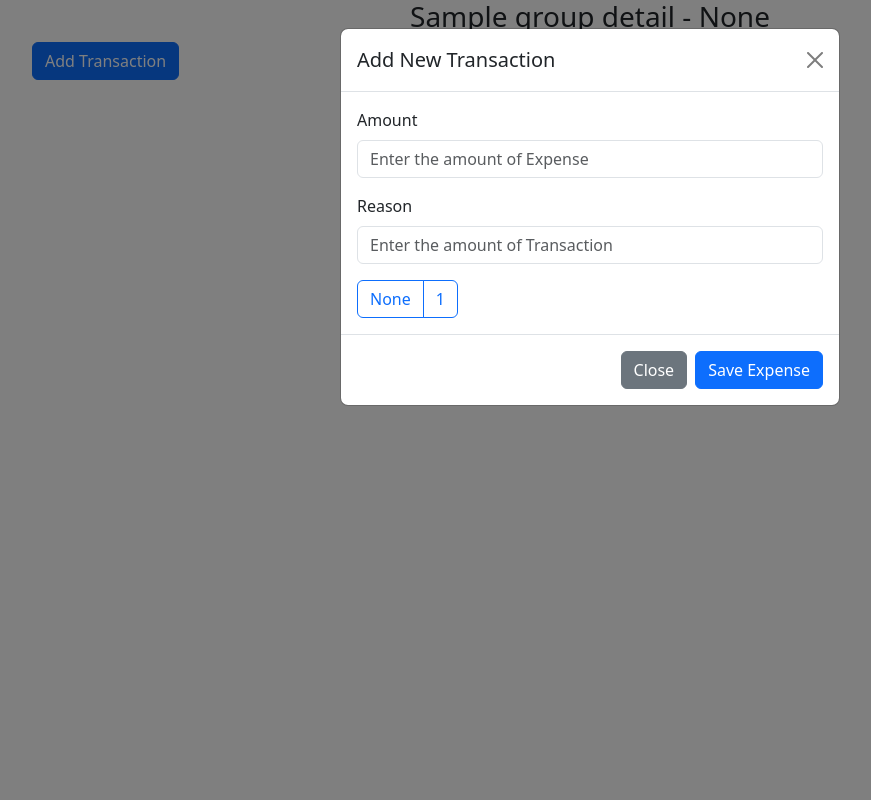
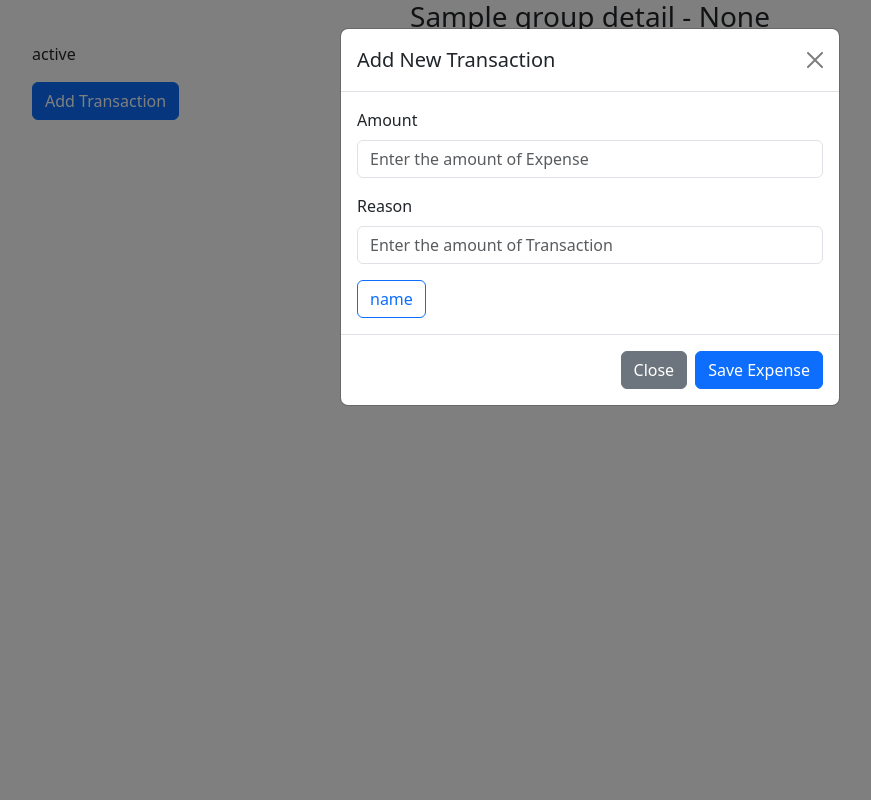
Before and after one commit to MBSA-INFINITY/SimplySplit, a Flask app: page /group/1 in a window 1280 px wide, after a click on "Add Transaction". Shown: the whole page, without its empty margins (50-921 px from the left). Run offline with Flask 3, Linux system fonts and the light colour scheme; a database or web service that is not in the repository returns one stand-in record (values such as "Sample title").

Commit message:
split working now!!!

```diff
--- a/controllers/dashboard.py
+++ b/controllers/dashboard.py
@@ -17,9 +17,6 @@
     group_state = {str(user_id): 0}
     for friend_user_id in list_of_friends:
         group_state[str(friend_user_id)] = 0
-        detail = {"user_id": user_id, "friend_user_id": friend_user_id, "group_id": group_id}
-        __detail = {"user_id": friend_user_id, "friend_user_id": user_id, "group_id": group_id}
-        group_members_details_collection.insert_many([detail, __detail])
     grp_details = {"group_id": group_id, "group_name": group_name, "group_state": group_state}
     group_details_collection.insert_one(grp_details)
 
@@ -60,12 +57,12 @@
 
 def get_group_name(group_id):
     if group_details := group_details_collection.find_one({"group_id": group_id},{"_id": 0}):
-        return group_details.get("group_name")
+        return group_details.get("group_name"), group_details.get("group_state")
     else:
         abort(500, {"message": f"group with group_id {group_id} doesn't exist!"})
 
-def get_group_members(group_id, user_id):
-    if group_members := group_members_details_collection.find({"group_id": group_id, "user_id": user_id}):
-        return list(group_members)
+def get_group_members(group_id):
+    if group_details := group_details_collection.find_one({"group_id": group_id}):
+        return list(group_details.get("group_state").keys())
     else:
         abort(500, {"message": "Group doesn't exists!"})
--- a/main.py
+++ b/main.py
@@ -68,9 +68,9 @@
 @app.route("/group/<string:group_id>", methods=['GET','POST'])
 def get_group_details(group_id):
     user_id = session.get("user_id")
-    group_members = get_group_members(group_id, user_id)
-    group_name = get_group_name(group_id)
-    return render_template("group.html", user_id=user_id,group_id=group_id, group_members=group_members,group_name=group_name )
+    group_members = get_group_members(group_id)
+    group_name, group_state = get_group_name(group_id)
+    return render_template("group.html", user_id=user_id,group_id=group_id, group_members=group_members,group_name=group_name, group_state=group_state )
 
 @app.route("/add-transaction/<string:group_id>", methods=['POST'])
 def add_group_transaction(group_id):
--- a/templates/group.html
+++ b/templates/group.html
@@ -12,6 +12,7 @@
         <!-- {% for members in group_members%}
         <p>{{members['friend_user_id']}}</p>
         {% endfor %} -->
+        <p>{{group_state}}</p>
         <button type="button" class="btn btn-primary" data-bs-toggle="modal" data-bs-target="#exampleModal">
           Add Transaction
         </button>
@@ -34,11 +35,9 @@
           <input type="text" class="form-control" id="exampleFormControlInput1" placeholder="Enter the amount of Transaction" name="expense_reason">
         </div>
         <div class="btn-group" role="group" aria-label="Basic checkbox toggle button group">
-          <input type="checkbox"  class="btn-check" name="people_involved" id="btncheck0" value="{{user_id}}">
-          <label class="btn btn-outline-primary" for="btncheck0">{{user_id}}</label>
-          {% for members in group_members %}
-          <input type="checkbox" class="btn-check" name="people_involved" id="btncheck{{loop.index}}" value="{{members['friend_user_id']}}">
-          <label class="btn btn-outline-primary" for="btncheck{{loop.index}}">{{members['friend_user_id']}}</label>
+          {% for member in group_members %}
+          <input type="checkbox" class="btn-check" name="people_involved" id="btncheck{{loop.index}}" value="{{member}}">
+          <label class="btn btn-outline-primary" for="btncheck{{loop.index}}">{{member}}</label>
           {% endfor %}
         </div>
 
```
